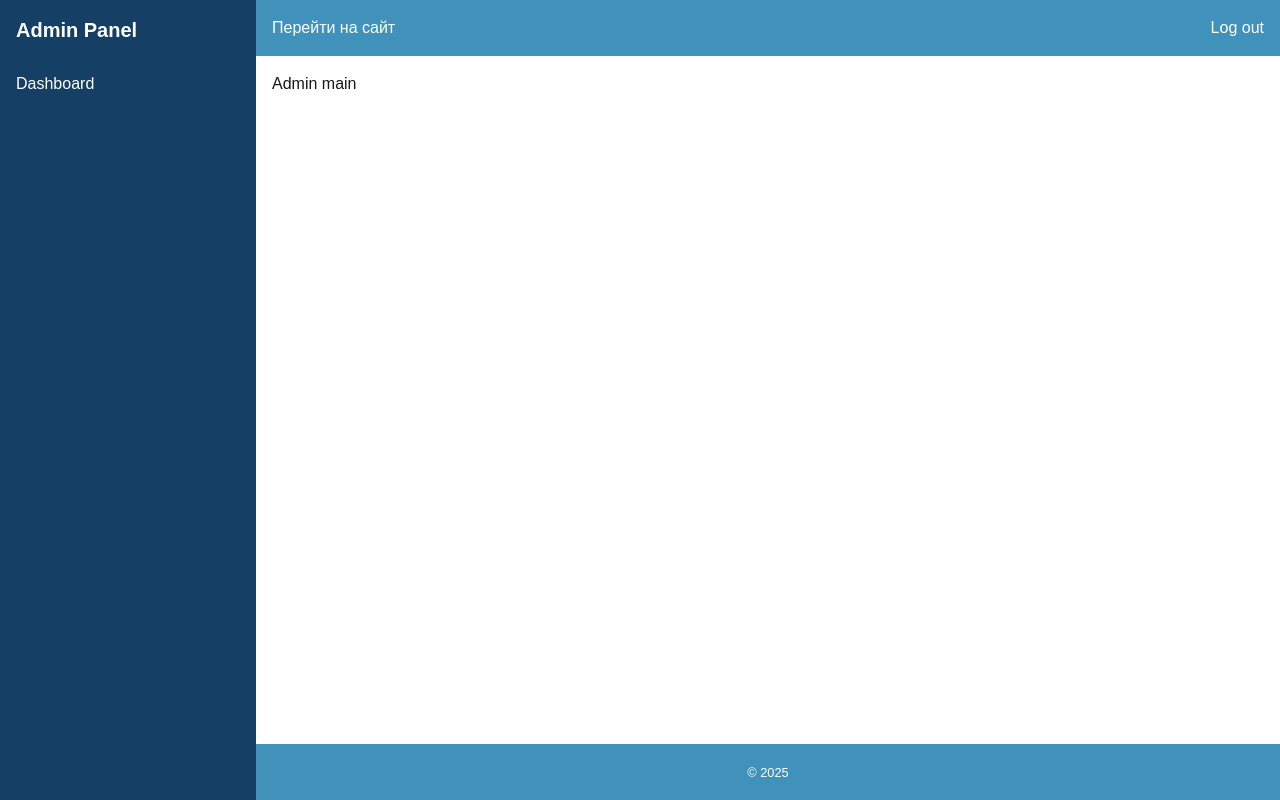
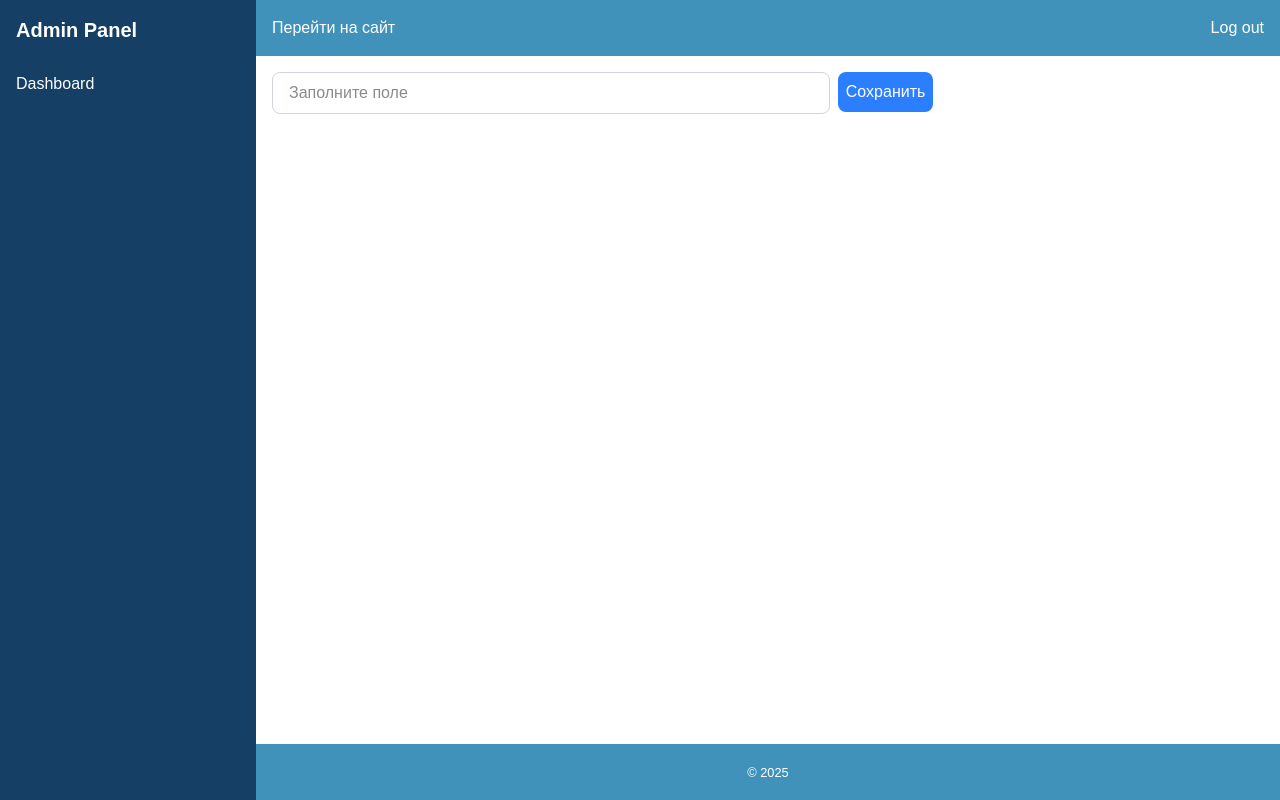
Before and after one commit to Bahram101/micro-service-nzm, a Next.js app: page /admin in a window 1280 px wide. Built offline with nearby package versions, Linux system fonts and the light colour scheme.

Commit message:
token has been save from admin

```diff
--- a/src/app/(admin)/admin/layout.tsx
+++ b/src/app/(admin)/admin/layout.tsx
@@ -17,7 +17,7 @@ export default function AdminLayout({
             <Sidebar />
             <div className="flex flex-1 flex-col">
               <Header />
-              <main className="flex flex-1 p-4 ">
+              <main className="flex flex-1 p-4 w-full">
                 {children}
               </main>
               <Footer />
--- a/src/app/(admin)/admin/page.tsx
+++ b/src/app/(admin)/admin/page.tsx
@@ -1,11 +1,46 @@
+"use client"
+import Field from '@/components/ui/field/Field'
+import { useAuth } from '@/providers/AuthProvider'
 import React from 'react'
+import { useForm, SubmitHandler } from 'react-hook-form'
+import Cookies from "js-cookie";
 
-type Props = {}
+type FormValue = {
+  ttt: string;
+};
 
-const AdminPage = (props: Props) => {
+const AdminPage = () => {
+  const { handleSubmit, control, reset } = useForm<FormValue>({
+    mode: "onChange",
+  });
+
+  const onSubmit: SubmitHandler<FormValue> = ({ttt}: FormValue) => {
+    Cookies.remove("token");
+
+    Cookies.set("token", ttt, {
+      // expires: 1, // 1 day
+      path: '/',
+      sameSite: "strict",
+    });
+
+  }
+
   return (
-    <div>
-      Admin main
+    <div className='flex w-full'>
+      <form onSubmit={handleSubmit(onSubmit)} className='flex w-2/3 items-start'>
+        <Field<FormValue>
+          className="mb-4 w-full mr-2"
+          placeholder="Заполните поле"
+          control={control}
+          name="ttt"
+        />
+        <button
+          type='submit'
+          className=" bg-blue-500 text-white py-2 rounded-lg cursor-pointer px-2"
+        >
+          Сохранить
+        </button>
+      </form>
     </div>
   )
 }
--- a/src/app/(auth)/auth/login/layout.tsx
+++ b/src/app/(auth)/auth/login/layout.tsx
@@ -1,3 +1,5 @@
+import "@/app/(main)/globals.css";
+
 export default function LoginLayout({ children }: { children: React.ReactNode }) {
   return (
     <html>
--- a/src/app/(auth)/auth/login/page.tsx
+++ b/src/app/(auth)/auth/login/page.tsx
@@ -46,14 +46,14 @@ export default function LoginPage() {
 
       const data = await res.json();
       setIsLoading(false);
+
       const token = Cookies.get("tkn");
-
       Cookies.set("token", token, {
         expires: 1,
-        // secure: true,
         sameSite: "strict",
       });
-      Cookies.remove("tkn");
+
+      // Cookies.remove("tkn");
 
       if (res.ok) {
         router.push("/");
--- a/src/app/(main)/globals.css
+++ b/src/app/(main)/globals.css
@@ -1,7 +1,5 @@
 @import "tailwindcss";
-/* @tailwind base;
-@tailwind components;
-@tailwind utilities; */
+
 :root {
   --background: #ffffff;
   --foreground: #171717;
--- a/src/app/(main)/layout.tsx
+++ b/src/app/(main)/layout.tsx
@@ -30,11 +30,11 @@ export default function RootLayout({
       <body
         className={`${geistSans.variable} ${geistMono.variable} antialiased bg-zinc-200`}
       >
-        {/* <AuthProvider> */}
+        <AuthProvider>
           <QueryProvider>
             <AppLayout>{children}</AppLayout>
           </QueryProvider>
-        {/* </AuthProvider> */}
+        </AuthProvider>
       </body>
     </html>
   );
--- a/src/providers/AuthProvider.tsx
+++ b/src/providers/AuthProvider.tsx
@@ -6,30 +6,15 @@ import Cookies from "js-cookie";
 
 type AuthContextType = {
   logout: () => void;
-};
+  user: { email: string } | null;};
 
 const AuthContext = createContext<AuthContextType | undefined>(undefined);
 
 export function AuthProvider({ children }: { children: ReactNode }) {
 
   const router = useRouter();
+  const [user, setUser] = useState<{ email: string } | null>({email:'test@test.r'});
 
-  // useEffect(() => {
-  //   const savedToken = localStorage.getItem("token");
-  //   const savedUser = localStorage.getItem("user");
-  //   if (savedToken && savedUser) {
-  //     setToken(savedToken);
-  //     setUser(JSON.parse(savedUser));
-  //   }
-  // }, []);
-
-  // const login = (email: string, token: string) => {
-  //   setUser({ email });
-  //   setToken(token);
-  //   localStorage.setItem("token", token);
-  //   localStorage.setItem("user", JSON.stringify({ email }));
-  //   router.push("/");
-  // };
 
   const logout = () => {
     Cookies.remove("token", { path: "/" });
@@ -37,7 +22,7 @@ export function AuthProvider({ children }: { children: ReactNode }) {
   };
 
   return (
-    <AuthContext.Provider value={{ logout }}>
+    <AuthContext.Provider value={{ logout, user }}>
       {children}
     </AuthContext.Provider>
   );
```
